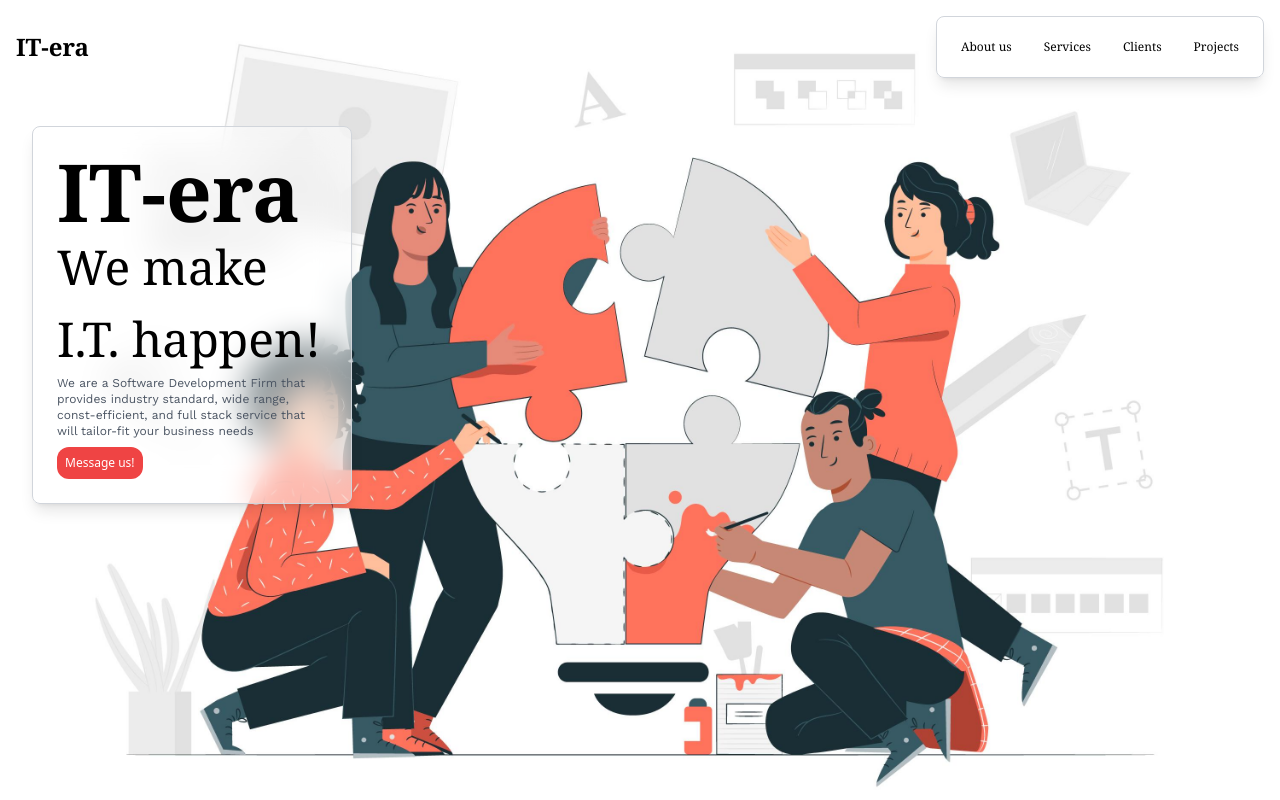
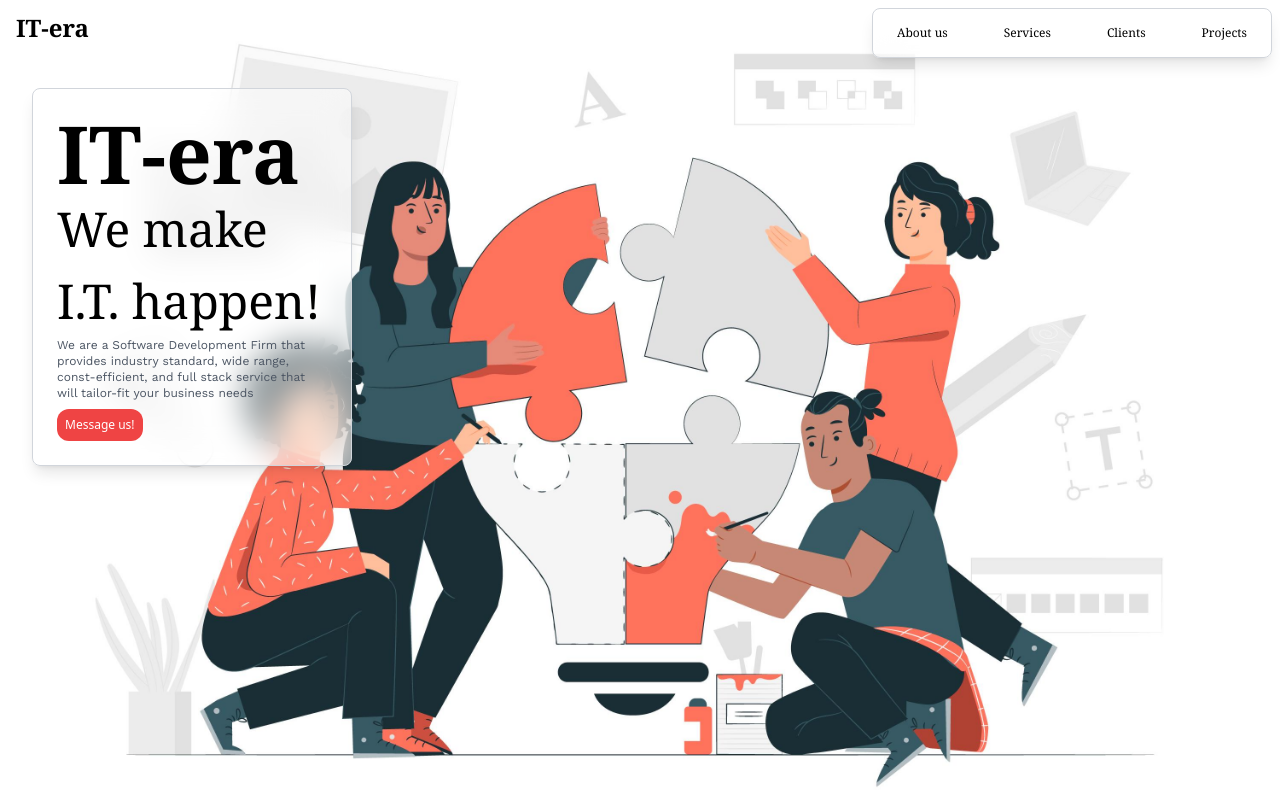
Before and after one commit to LilJho/itera-webapp, a Next.js app: page / in a window 1280 px wide. Shown: the top 800 px of the page. Built offline with nearby package versions, Linux system fonts and the light colour scheme.

Commit message:
responsive navbar

```diff
--- a/src/components/Navbar.js
+++ b/src/components/Navbar.js
@@ -1,20 +1,32 @@
-import React from "react";
+import React, { useState } from "react";
 import { FiMenu } from "react-icons/fi";
+import { GrClose } from "react-icons/gr";
 
 function Navbar() {
+  const [isOpen, setIsOpen] = useState(false);
   return (
-    <nav className="z-10 flex items-center justify-between p-4 font-NotoSans">
-      <h2 className="z-10 text-2xl font-extrabold leading-none cursor-pointer">
-        IT-era
-      </h2>
-      <div className="z-10 text-4xl md:hidden">
-        <FiMenu className="z-10" />
+    <nav className="z-20 flex flex-col items-center justify-between p-4 md:flex-row font-NotoSans">
+      <div className="flex items-center justify-between w-full md:static">
+        <h2 className="z-10 text-2xl font-extrabold leading-none cursor-pointer">
+          IT-era
+        </h2>
+        <div
+          className="z-10 text-4xl md:hidden"
+          onClick={() => setIsOpen(!isOpen)}
+        >
+          {isOpen ? <GrClose className="z-10" /> : <FiMenu className="z-10" />}
+        </div>
       </div>
-      <ul className="hidden gap-8 p-6 text-xs font-medium leading-none bg-white bg-opacity-50 border border-gray-300 rounded-lg shadow-lg cursor-pointer md:flex backdrop-filter backdrop-blur-lg">
-        <li className="link-underline">About us</li>
-        <li className="link-underline">Services</li>
-        <li className="link-underline">Clients</li>
-        <li className="link-underline">Projects</li>
+
+      <ul
+        className={`absolute w-screen h-[93vh] md:w-[25rem] md:h-[3rem] md:items-center md:justify-between md:right-2 z-10 p-6 font-medium bg-white bg-opacity-50 border border-gray-300 rounded-lg shadow-lg cursor-pointer top-16 md:top-2 md:flex text-4xl md:text-xs md:flex-row backdrop-filter backdrop-blur-lg transition-all delay-200 ease-in ${
+          isOpen ? "right-0" : "right-[-765px]"
+        }`}
+      >
+        <li className="my-6 md:my-0">About us</li>
+        <li className="my-6 md:my-0">Services</li>
+        <li className="my-6 md:my-0">Clients</li>
+        <li className="my-6 md:my-0">Projects</li>
       </ul>
     </nav>
   );
--- a/src/components/layout/Background.js
+++ b/src/components/layout/Background.js
@@ -2,7 +2,7 @@ import Image from "next/image";
 
 const Background = ({ children }) => {
   return (
-    <div className="relative w-full h-screen ">
+    <div className="relative w-full h-screen overflow-hidden">
       <Image
         src={"/bg-ilustrations/team.jpg"}
         fill
```
